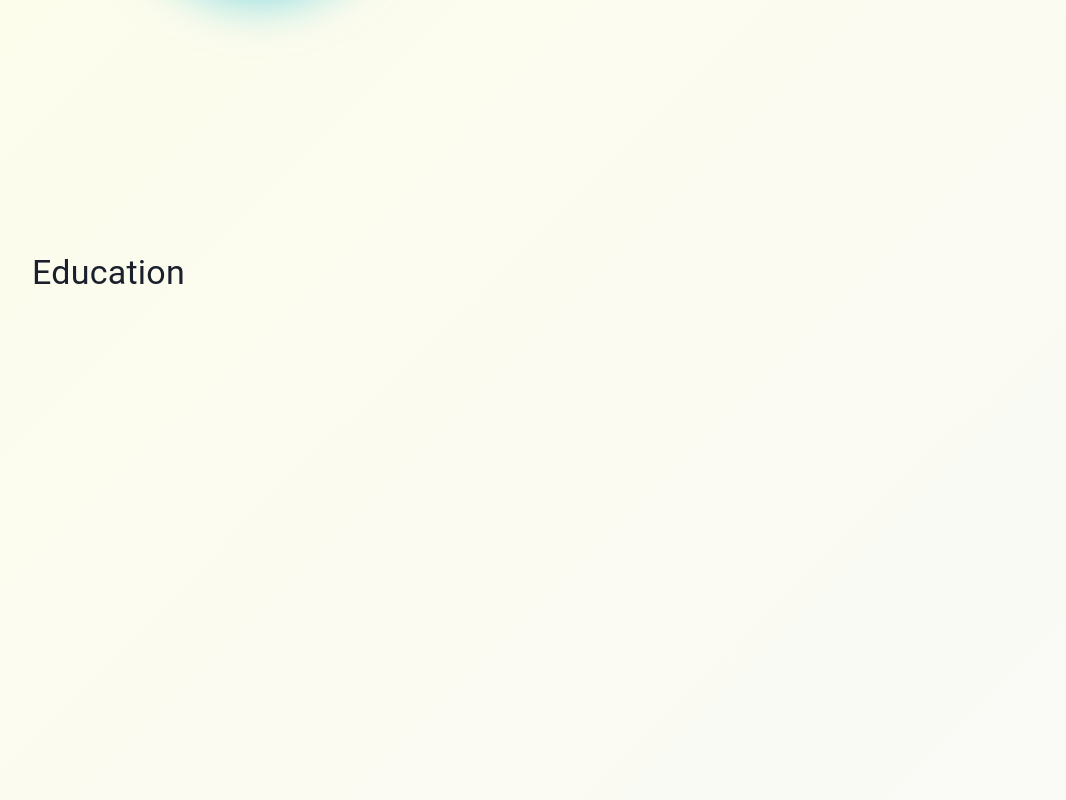
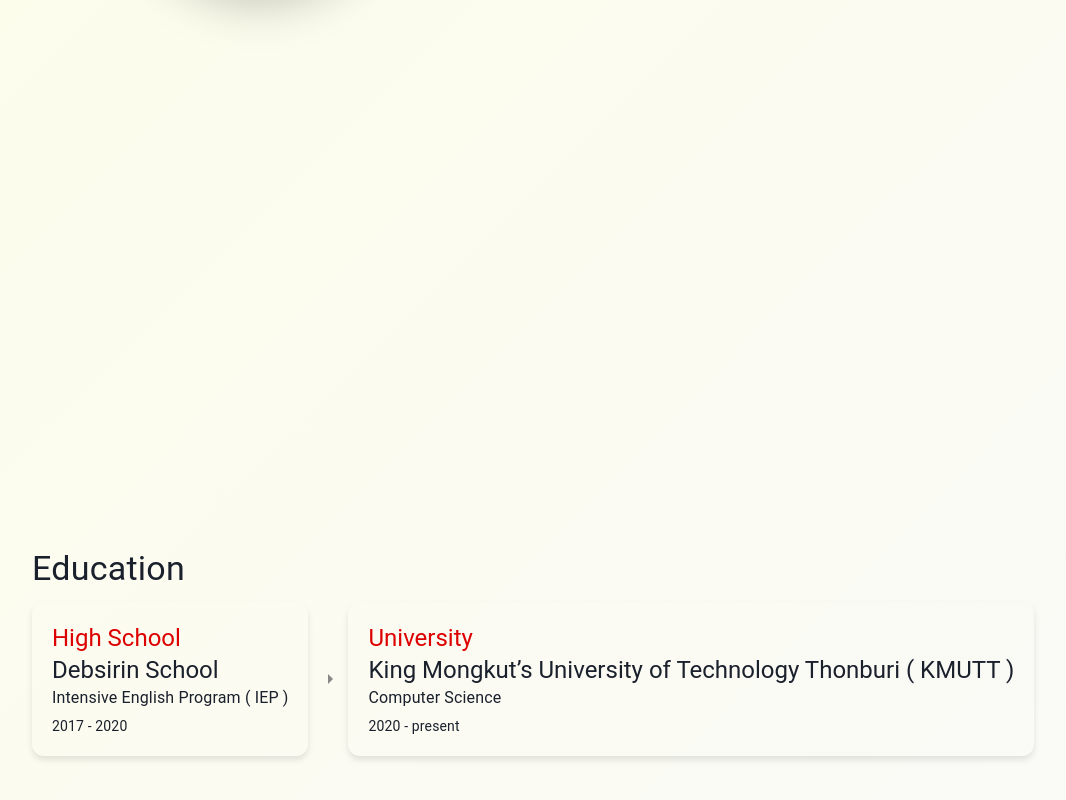
Before and after one commit to Jakrapat-M/PortfolioWeb, a React (Vite) app: page / in a window 1280 px wide. Shown: the part 1348-2148 px from the top of the page, without its empty margins (32-1098 px from the left). Built offline with nearby package versions, Linux system fonts and the light colour scheme.

Commit message:
add edu page

```diff
--- a/src/pages/aboutMe.tsx
+++ b/src/pages/aboutMe.tsx
@@ -15,13 +15,13 @@ const AboutMe = () => {
             <img
               alt="profile"
               src="../src/assets/cat.jpg"
-              className="rounded-full w-72 h-72 shadow-2xl shadow-cyan-500/50"
+              className="rounded-full w-72 h-72 shadow-2xl shadow-black-500"
             />
           </Center>
         </Grid>
         <Grid xs={1}></Grid>
         <Grid xs={12} md={6} justifySelf={"center"} alignSelf={"center"}>
-          <Typography variant="h5" className="animate-pulse text-cyan-300">
+          <Typography variant="h5" className="animate-pulse text-white-300">
             Jakrapat Matures
           </Typography>
           <Typography>
--- a/src/pages/education.tsx
+++ b/src/pages/education.tsx
@@ -1,15 +1,101 @@
-import { Center, Container } from "@chakra-ui/react";
-import { Grid, Typography } from "@mui/material";
+import { Center, Container, useColorModeValue } from "@chakra-ui/react";
+import { Box, Typography } from "@mui/material";
 import React from "react";
+
+interface EducationBoxProps {
+  type: string;
+  university: string;
+  program: string;
+  year: string;
+}
+
+const educationData = [
+  {
+    type: "High School",
+    university: "Debsirin School",
+    program: "Intensive English Program ( IEP )",
+    year: "2017 - 2020",
+  },
+  {
+    type: "University",
+    university: "King Mongkut’s University of Technology Thonburi ( KMUTT )",
+    program: "Computer Science",
+    year: "2020 - present",
+  },
+
+  // Add more education history objects as needed
+];
+
+const EducationBox = ({
+  type,
+  university,
+  program,
+  year,
+}: EducationBoxProps) => {
+  return (
+    <Box
+      sx={{
+        padding: "20px",
+        backgroundColor: "rgba(255, 255, 255, 0.01)",
+        boxShadow: "0px 4px 6px rgba(0, 0, 0, 0.1)",
+        borderRadius: "12px",
+        marginRight: "20px", // Add some margin to separate boxes
+      }}
+    >
+      <Typography variant="h5" color={useColorModeValue("#dd0000", "#dd0000")}>
+        {type}
+      </Typography>
+      <Typography variant="h5">{university}</Typography>
+      <Typography variant="body1" gutterBottom>
+        {program}
+      </Typography>
+      <Typography variant="body2">{year}</Typography>
+    </Box>
+  );
+};
 
 const Education = () => {
   return (
-    <Container id="education" height={"100vh"}>
-      <Typography flex={"start"} variant="h4">
-        Education
-      </Typography>
-      <Grid></Grid>
-    </Container>
+    <div
+      style={{
+        display: "flex",
+        justifyContent: "start",
+        alignItems: "center",
+        height: "100vh",
+      }}
+    >
+      <Container>
+        <Typography variant="h4" gutterBottom>
+          Education
+        </Typography>
+        <div style={{ display: "flex" }}>
+          {educationData.map((education, index) => (
+            <React.Fragment key={index}>
+              <EducationBox
+                type={education.type}
+                university={education.university}
+                program={education.program}
+                year={education.year}
+              />
+              {index < educationData.length - 1 && (
+                <Center>
+                  <div
+                    className="arrow-connector"
+                    style={{
+                      width: "20px",
+                      height: "0",
+                      borderBottom: "5px solid transparent",
+                      borderTop: "5px solid transparent",
+                      borderLeft: "5px solid #888", // Arrow color
+                    }}
+                  ></div>
+                </Center>
+              )}
+            </React.Fragment>
+          ))}
+        </div>
+      </Container>
+    </div>
   );
 };
 
```
